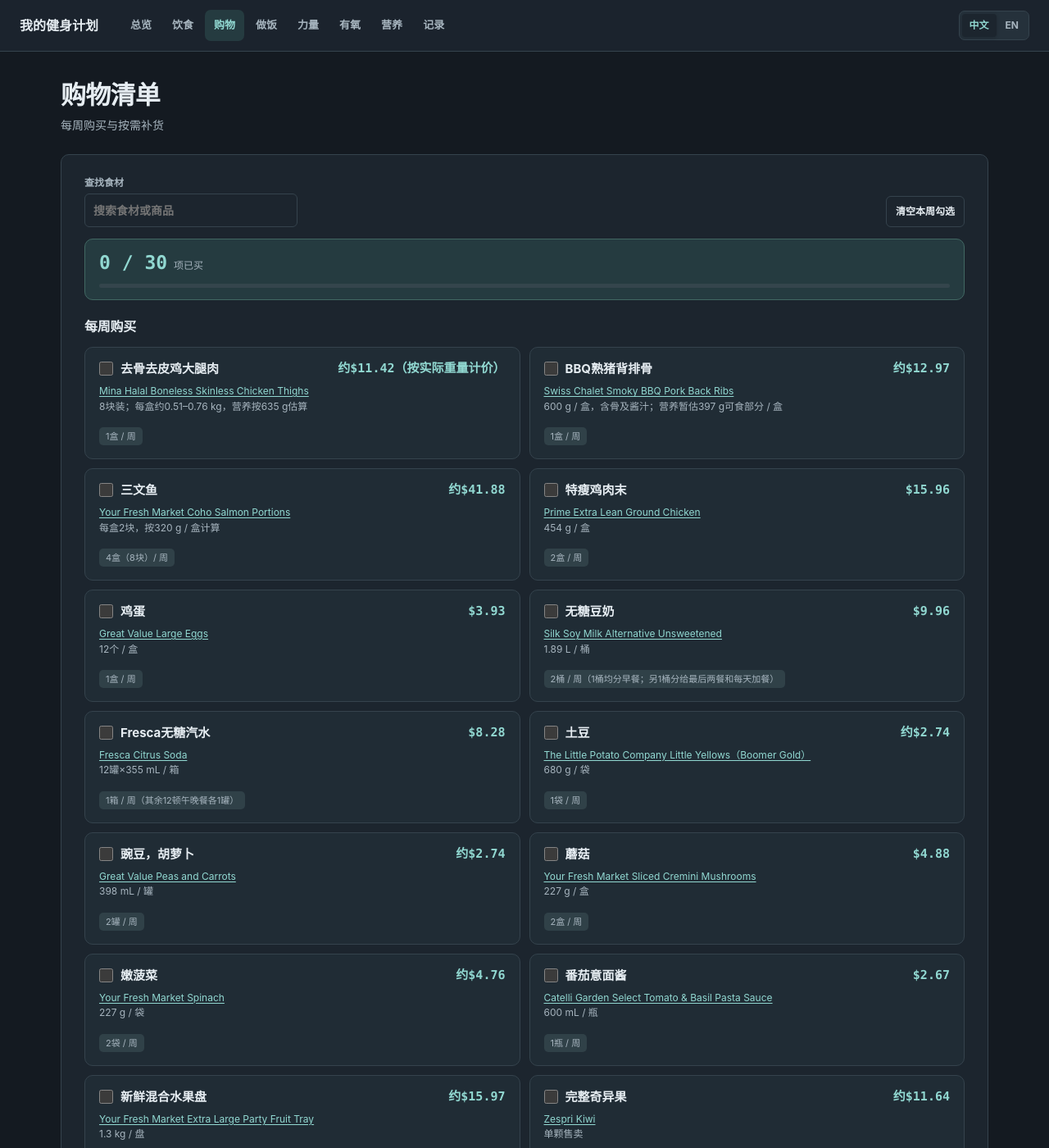
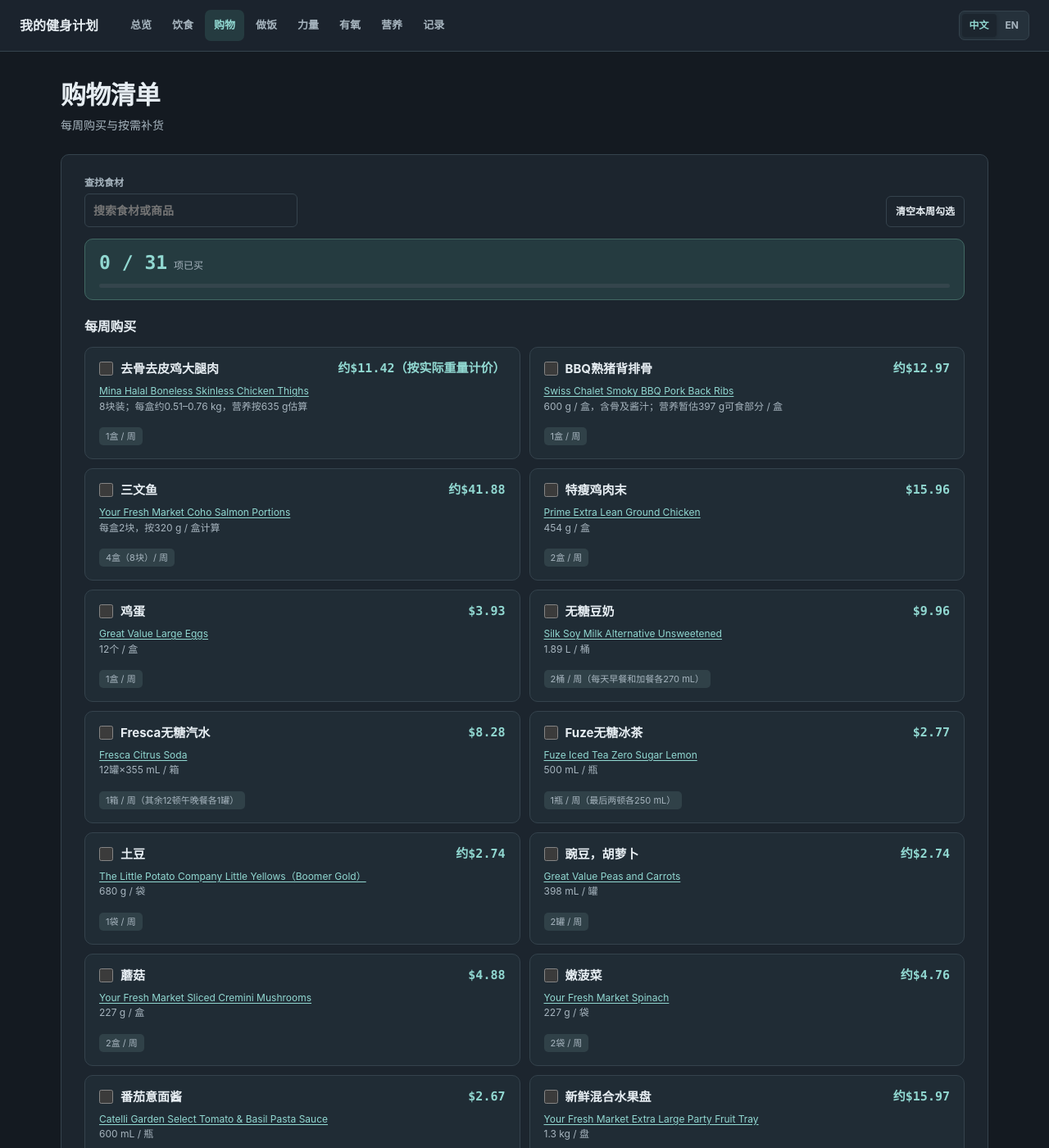
Before and after one commit to yunhaixiang/fitness, a Jekyll site: the page built from shopping.md, in a window 1280 px wide and 1400 px high. Shown: the whole window at 82% size. Built offline with Jekyll 4.4.1, drawn with Linux system fonts in a browser that asks for light colours; some of the changed text lies outside the part shown.

Commit message:
Update weekly drinks and redistribute soy milk

```diff
--- a/assets/diet-view.js
+++ b/assets/diet-view.js
@@ -135,8 +135,8 @@
           ['主食', 'Starch', value(row, 3)],
           ['蛋白质', 'Protein', value(row, 4)],
           ['蔬菜', 'Vegetables', value(row, 5)],
-          ['饮料', 'Drink', row.dataset.nutritionKey.endsWith('_soy')
-            ? label('无糖豆奶 355 mL', '355 mL unsweetened soy milk')
+          ['饮料', 'Drink', row.dataset.drink === 'fuze'
+            ? label('Fuze Tea 无糖冰茶 250 mL', '250 mL Fuze Tea Zero Sugar')
             : label('Fresca 1罐（355 mL）', '1 can of Fresca (355 mL)')]
         ]);
         const meal = nutrition[row.dataset.nutritionKey];
--- a/assets/i18n.js
+++ b/assets/i18n.js
@@ -267,6 +267,9 @@
     '番茄意面酱': 'tomato pasta sauce', '新鲜混合水果盘': 'fresh mixed-fruit tray',
     '完整奇异果': 'whole kiwis', '奇异果': 'kiwis', '高纤维谷物早餐': 'high-fibre cereal',
     '无糖豆奶': 'unsweetened soy milk', 'Fresca无糖汽水': 'Fresca zero-sugar soda',
+    'Fuze无糖冰茶': 'Fuze zero-sugar iced tea',
+    '2桶 / 周（每天早餐和加餐各270 mL）': '2 cartons / week (270 mL with breakfast and 270 mL with the snack each day)',
+    '1瓶 / 周（最后两顿各250 mL）': '1 bottle / week (250 mL with each of the final two meals)',
     'Chipotle蛋黄酱': 'chipotle mayonnaise',
     '黑胡椒': 'black pepper', '蒜粉': 'garlic powder', '洋葱粉': 'onion powder',
     '红椒粉': 'paprika', '干牛至叶': 'dried oregano', '意式混合香草': 'Italian herb blend',
--- a/assets/today.js
+++ b/assets/today.js
@@ -46,7 +46,7 @@
     for (const [kind, zh, english] of [['lunch', '午餐', 'Lunch'], ['dinner', '晚餐', 'Dinner']]) {
       const row = rows.find((item) => cell(item, 2) === zh);
       if (!row) continue;
-      const drink = row.dataset.nutritionKey.endsWith('_soy') ? label('无糖豆奶 355 mL', '355 mL unsweetened soy milk')
+      const drink = row.dataset.drink === 'fuze' ? label('Fuze Tea 无糖冰茶 250 mL', '250 mL Fuze Tea Zero Sugar')
         : label('Fresca 1罐（355 mL）', '1 can of Fresca (355 mL)');
       const food = [...[3, 4, 5].map((index) => translated(cell(row, index))).filter(Boolean), drink].join(' · ');
       addMeal(kind, label(zh, english), food, cell(row, 6));
--- a/shopping.md
+++ b/shopping.md
@@ -50,7 +50,7 @@
 <tr>
 <td>无糖豆奶</td>
 <td><a href="https://www.walmart.ca/en/ip/Silk-Soy-Milk-Alternative-Unsweetened-Dairy-Free-of-protein/6000190182706">Silk Soy Milk Alternative Unsweetened</a><br>1.89 L / 桶</td>
-<td style="text-align: right;">2桶 / 周（1桶均分早餐；另1桶分给最后两餐和每天加餐）</td>
+<td style="text-align: right;">2桶 / 周（每天早餐和加餐各270 mL）</td>
 <td style="text-align: right;">$9.96</td>
 </tr>
 <tr>
@@ -58,6 +58,12 @@
 <td><a href="https://www.walmart.ca/en/ip/Fresca-Citrus-Soda-Pop-Fridge-Pack-Cans-355-mL-12-pack/10277189">Fresca Citrus Soda</a><br>12罐×355 mL / 箱</td>
 <td style="text-align: right;">1箱 / 周（其余12顿午晚餐各1罐）</td>
 <td style="text-align: right;">$8.28</td>
+</tr>
+<tr>
+<td>Fuze无糖冰茶</td>
+<td><a href="https://www.walmart.ca/en/ip/Fuze-Iced-Tea-Zero-Sugar-Lemon-Bottle/39X12Q1LJGX0">Fuze Iced Tea Zero Sugar Lemon</a><br>500 mL / 瓶</td>
+<td style="text-align: right;">1瓶 / 周（最后两顿各250 mL）</td>
+<td style="text-align: right;">$2.77</td>
 </tr>
 <tr>
 <td>土豆</td>
@@ -201,7 +207,7 @@
 <td>每周合计</td>
 <td>—</td>
 <td style="text-align: right;">—</td>
-<td style="text-align: right;">约$160</td>
+<td style="text-align: right;">约$163</td>
 </tr>
 </tbody>
 </table>
```
Also changed, not shown: _data/meal_nutrition.json (+4 -6 lines), _includes/diet-schedule.html (+4 -4 lines), diet.md (+1 -1 lines).
